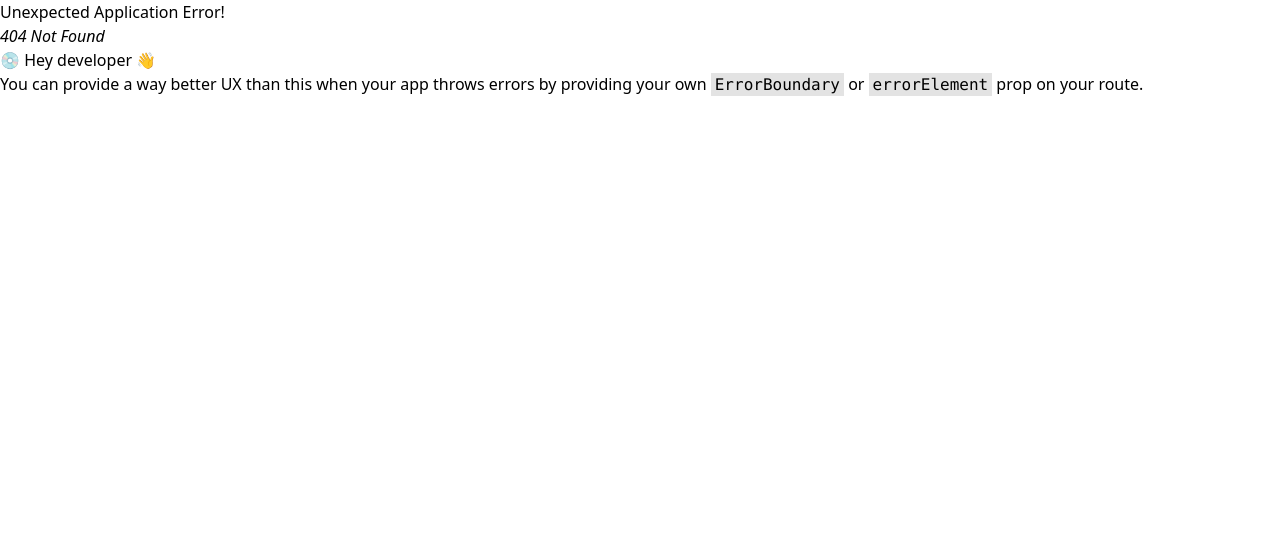
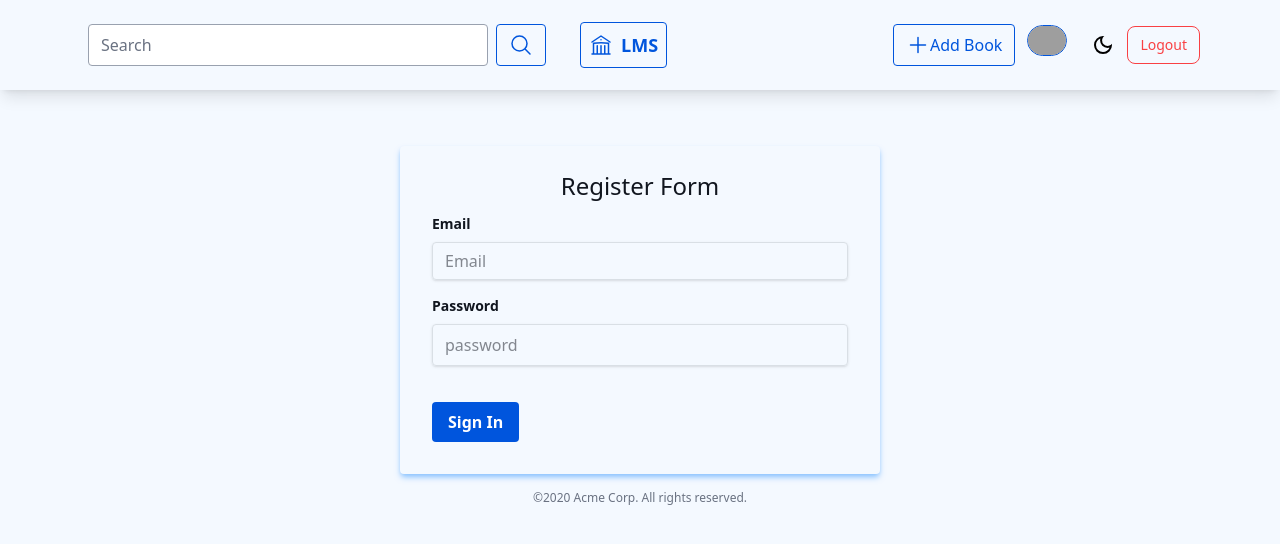
Before and after one commit to kyawphyo-dev/Library_Management_App_-React-, a React (Vite) app: page /register in a window 1280 px wide. Before the commit this address had no page. Shown: the top 544 px of the page. Built offline with nearby package versions, Linux system fonts and the light colour scheme; grey boxes are pictures that could not be loaded.

Commit message:
signUp/IN/OUT

```diff
--- a/src/components/BookList.jsx
+++ b/src/components/BookList.jsx
@@ -2,7 +2,7 @@
 import React, { useEffect, useState } from "react";
 import Book from "./Book";
 import { useLocation } from "react-router-dom";
-import db from "../firebase/index";
+import { db } from "../firebase/index";
 import {
   collection,
   doc,
--- a/src/components/Navbar.jsx
+++ b/src/components/Navbar.jsx
@@ -3,6 +3,7 @@ import { Link, useNavigate } from "react-router-dom";
 import useTheme from "../hooks/useTheme";
 import lightIcon from "../assets/Icons/lightmode.svg";
 import darkIcon from "../assets/Icons/darkmode.svg";
+import useSignOut from "../hooks/useSignOut";
 
 export default function Navbar() {
   let { changeTheme, isDark } = useTheme();
@@ -10,6 +11,12 @@ export default function Navbar() {
   let navigate = useNavigate();
   let handleSearch = () => {
     navigate(`/?search=${search}`);
+  };
+
+  let { logout } = useSignOut();
+  const signOut = async () => {
+    await logout();
+    navigate("/login");
   };
   return (
     <div>
@@ -133,6 +140,15 @@ export default function Navbar() {
                 />
               )}
             </div>
+            {/* Logout Button */}
+            <div>
+              <button
+                onClick={signOut}
+                className="border border-danger text-danger hover:bg-danger hover:text-white transition text-sm px-3 py-2 rounded-lg"
+              >
+                Logout
+              </button>
+            </div>
           </li>
         </ul>
       </nav>
--- a/src/firebase/index.js
+++ b/src/firebase/index.js
@@ -1,6 +1,7 @@
 // For Firebase JS SDK v7.20.0 and later, measurementId is optional
 import { initializeApp } from "firebase/app";
 import { getFirestore } from "firebase/firestore";
+import { getAuth } from "firebase/auth";
 
 // For Firebase JS SDK v7.20.0 and later, measurementId is optional
 const firebaseConfig = {
@@ -14,5 +15,6 @@ const firebaseConfig = {
 };
 
 const app = initializeApp(firebaseConfig);
-const db = getFirestore(app);
-export default db;
+
+export const db = getFirestore(app);
+export const auth = getAuth(app);
--- /dev/null
+++ b/src/hooks/useSignIn.jsx
@@ -0,0 +1,22 @@
+import React, { useState } from "react";
+import { auth } from "../firebase/index";
+import { signInWithEmailAndPassword } from "firebase/auth";
+
+export default function useSignIn() {
+  const [error, setError] = useState(null);
+  const [loading, setLoading] = useState(false);
+
+  const signIn = async (email, password) => {
+    setLoading(true);
+    setError(null);
+    try {
+      const res = await signInWithEmailAndPassword(auth, email, password);
+      setLoading(false);
+      return res.user;
+    } catch (e) {
+      setLoading(false);
+      setError(e.message);
+    }
+  };
+  return { error, loading, signIn };
+}
--- /dev/null
+++ b/src/hooks/useSignOut.jsx
@@ -0,0 +1,22 @@
+import React, { useState } from "react";
+import { auth } from "../firebase/index";
+import { signOut } from "firebase/auth";
+
+export default function useSignOut() {
+  const [error, setError] = useState(null);
+  const [loading, setLoading] = useState(false);
+
+  const logout = async () => {
+    setLoading(true);
+    setError(null);
+    try {
+      const res = await signOut(auth);
+      setLoading(false);
+      return res.user;
+    } catch (e) {
+      setLoading(false);
+      setError(e.message);
+    }
+  };
+  return { error, loading, logout };
+}
--- /dev/null
+++ b/src/hooks/useSignUp.jsx
@@ -0,0 +1,22 @@
+import React, { useState } from "react";
+import { auth } from "../firebase/index";
+import { createUserWithEmailAndPassword } from "firebase/auth";
+
+export default function useSignUp() {
+  const [error, setError] = useState(null);
+  const [loading, setLoading] = useState(false);
+
+  const signUp = async (email, password) => {
+    setLoading(true);
+    setError(null);
+    try {
+      const res = await createUserWithEmailAndPassword(auth, email, password);
+      setLoading(false);
+      return res.user;
+    } catch (e) {
+      setLoading(false);
+      setError(e.message);
+    }
+  };
+  return { error, loading, signUp };
+}
--- a/src/pages/BookDetails.jsx
+++ b/src/pages/BookDetails.jsx
@@ -1,7 +1,7 @@
 import React, { useEffect, useState } from "react";
 import { useParams } from "react-router";
 import { Link } from "react-router";
-import db from "../firebase/index";
+import { db } from "../firebase/index";
 import { doc, onSnapshot } from "firebase/firestore";
 import CV from "../assets/bookcovers/cover_1.jpg";
 
--- a/src/pages/BookForm.jsx
+++ b/src/pages/BookForm.jsx
@@ -3,7 +3,7 @@ import { useNavigate, useParams } from "react-router";
 import PlaceHolderImg from "../assets/images/image_placeholder.jpeg";
 import { Link } from "react-router-dom";
 import { collection, serverTimestamp } from "firebase/firestore";
-import db from "../firebase/index";
+import { db } from "../firebase/index";
 import { addDoc, doc, getDoc, updateDoc } from "firebase/firestore";
 
 export default function Create() {
--- /dev/null
+++ b/src/pages/Login.jsx
@@ -0,0 +1,96 @@
+import React from "react";
+import useSignIn from "../hooks/useSignIn";
+import { useNavigate } from "react-router";
+
+export default function Login() {
+  const [email, setEmail] = React.useState("");
+  const [password, setPassword] = React.useState("");
+  let navigate = useNavigate();
+  let { error, loading, signIn } = useSignIn();
+  let login = async (e) => {
+    e.preventDefault();
+    let user = await signIn(email, password);
+
+    if (user) {
+      setEmail("");
+      setPassword("");
+      navigate("/");
+    }
+  };
+  return (
+    <div className="mx-auto mt-10 w-120">
+      <form
+        className="bg-bg shadow-md shadow-blue-300 rounded px-8 pt-6 pb-8 mb-4"
+        onSubmit={login}
+      >
+        <div className="mb-4">
+          <h1 className=" text-2xl mb-3 text-center">Login Form</h1>
+          <label
+            className="block text-text text-sm font-bold mb-2"
+            htmlFor="username"
+          >
+            Email
+          </label>
+          <input
+            value={email}
+            onChange={(e) => setEmail(e.target.value)}
+            className="shadow appearance-none border border-border rounded w-full py-2 px-3 text-text leading-tight"
+            id="username"
+            type="email"
+            placeholder="Email"
+          />
+        </div>
+        <div className="mb-6">
+          <label
+            className="block text-text text-sm font-bold mb-2"
+            htmlFor="password"
+          >
+            Password
+          </label>
+          <input
+            value={password}
+            onChange={(e) => setPassword(e.target.value)}
+            className="shadow appearance-none border border-border rounded w-full py-2 px-3 text-text mb-3"
+            id="password"
+            type="password"
+            placeholder="password"
+          />
+          {error && <p className="text-red-500 text-xs italic">{error}</p>}
+        </div>
+        <div className="flex items-center justify-between">
+          <button
+            className="bg-primary hover:bg-primary-hover flex items-center text-white font-bold py-2 px-4 rounded"
+            type="submit"
+          >
+            {loading && (
+              <svg
+                class="mr-3 -ml-1 size-5 animate-spin text-white"
+                xmlns="http://www.w3.org/2000/svg"
+                fill="none"
+                viewBox="0 0 24 24"
+              >
+                <circle
+                  className="opacity-25"
+                  cx="12"
+                  cy="12"
+                  r="10"
+                  stroke="currentColor"
+                  strokeWidth="4"
+                ></circle>
+                <path
+                  className="opacity-75"
+                  fill="currentColor"
+                  d="M4 12a8 8 0 018-8V0C5.373 0 0 5.373 0 12h4zm2 5.291A7.962 7.962 0 014 12H0c0 3.042 1.135 5.824 3 7.938l3-2.647z"
+                ></path>
+              </svg>
+            )}
+            Login
+          </button>
+        </div>
+      </form>
+      <p className="text-center text-gray-500 text-xs">
+        &copy;2020 Acme Corp. All rights reserved.
+      </p>
+    </div>
+  );
+}
--- /dev/null
+++ b/src/pages/Register.jsx
@@ -0,0 +1,96 @@
+import React from "react";
+import useSignUp from "../hooks/useSignUp";
+import { useNavigate } from "react-router";
+
+export default function Register() {
+  let { error, loading, signUp } = useSignUp();
+  const [email, setEmail] = React.useState("");
+  const [password, setPassword] = React.useState("");
+  let navigate = useNavigate();
+  let register = async (e) => {
+    e.preventDefault();
+    let user = await signUp(email, password);
+
+    if (user) {
+      setEmail("");
+      setPassword("");
+      navigate("/login");
+    }
+  };
+  return (
+    <div className="mx-auto mt-10 w-120">
+      <form
+        className="bg-bg shadow-md shadow-blue-300 rounded px-8 pt-6 pb-8 mb-4"
+        onSubmit={register}
+      >
+        <div className="mb-4">
+          <h1 className=" text-2xl mb-3 text-center">Register Form</h1>
+          <label
+            className="block text-text text-sm font-bold mb-2"
+            htmlFor="username"
+          >
+            Email
+          </label>
+          <input
+            value={email}
+            onChange={(e) => setEmail(e.target.value)}
+            className="shadow appearance-none border border-border rounded w-full py-2 px-3 text-text leading-tight"
+            id="email"
+            type="email"
+            placeholder="Email"
+          />
+        </div>
+        <div className="mb-6">
+          <label
+            className="block text-text text-sm font-bold mb-2"
+            htmlFor="password"
+          >
+            Password
+          </label>
+          <input
+            value={password}
+            onChange={(e) => setPassword(e.target.value)}
+            className="shadow appearance-none border border-border rounded w-full py-2 px-3 text-text mb-3"
+            id="password"
+            type="password"
+            placeholder="password"
+          />
+          {error && <p className="text-red-500 text-xs italic">{error}</p>}
+        </div>
+        <div className="flex items-center justify-between">
+          <button
+            className="bg-primary flex items-center  hover:bg-primary-hover  text-white font-bold py-2 px-4 rounded"
+            type="submit"
+          >
+            {loading && (
+              <svg
+                class="mr-3 -ml-1 size-5 animate-spin text-white"
+                xmlns="http://www.w3.org/2000/svg"
+                fill="none"
+                viewBox="0 0 24 24"
+              >
+                <circle
+                  className="opacity-25"
+                  cx="12"
+                  cy="12"
+                  r="10"
+                  stroke="currentColor"
+                  strokeWidth="4"
+                ></circle>
+                <path
+                  className="opacity-75"
+                  fill="currentColor"
+                  d="M4 12a8 8 0 018-8V0C5.373 0 0 5.373 0 12h4zm2 5.291A7.962 7.962 0 014 12H0c0 3.042 1.135 5.824 3 7.938l3-2.647z"
+                ></path>
+              </svg>
+            )}
+            Sign In
+          </button>
+        </div>
+      </form>
+      <p className="text-center text-gray-500 text-xs">
+        &copy;2020 Acme Corp. All rights reserved.
+      </p>
+    </div>
+  );
+}
```
Also changed, not shown: src/router/index.jsx (+10 -0 lines).
